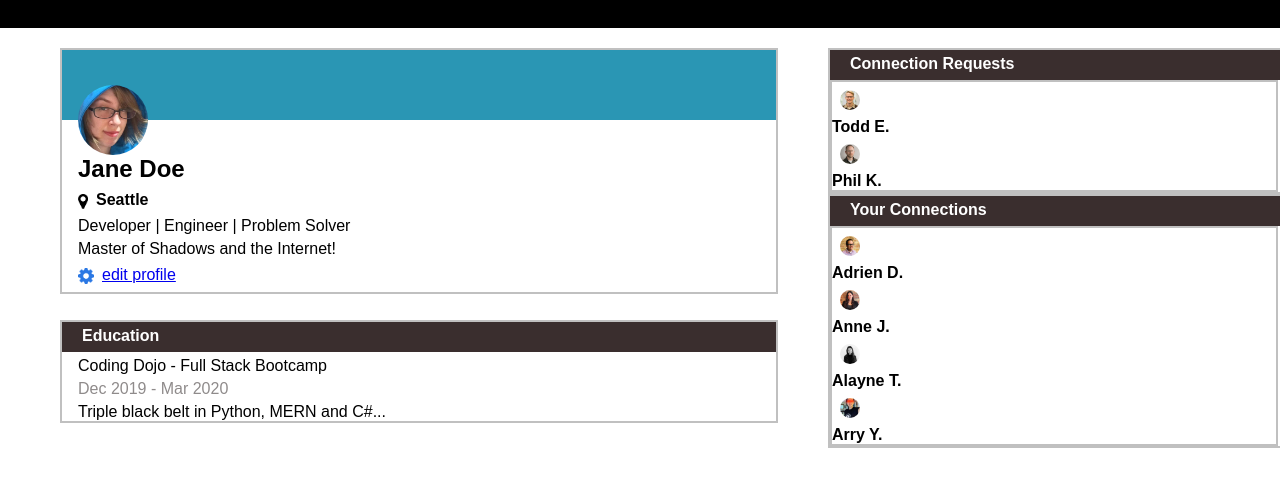
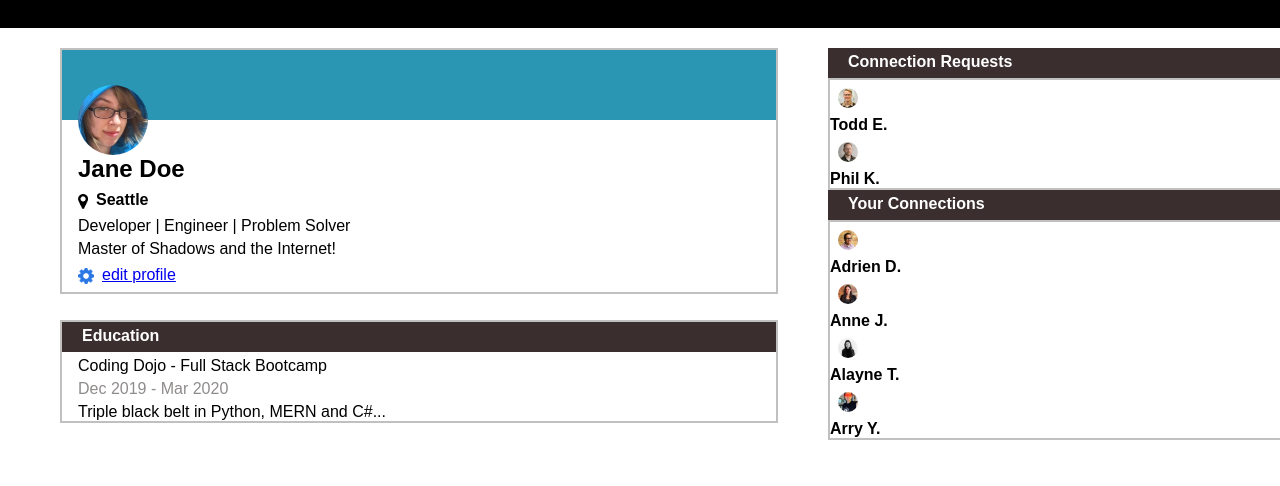
Before and after one commit to JavieraValenzuela90/Entrada-de-diccionario, a plain HTML site: page Pagina de Perfil/index.html in a window 1280 px wide. Shown: the part 72-558 px from the top of the page. Drawn offline with Linux system fonts and the light colour scheme.

Commit message:
cambios pagina de perfil

```diff
--- a/Pagina de Perfil/index.html
+++ b/Pagina de Perfil/index.html
@@ -57,7 +57,7 @@
             </div>
         </section>
         <section class="section2">
-            <div class="requests-box">
+            <div>
                 <div class="top-bar2">
                     <h4 class="education-text">
                         Connection Requests
@@ -70,7 +70,7 @@
                     <h4>Phil K.</h4>
                 </div>
             </div>
-            <div class="connections-box">
+            <div>
                 <div class="top-bar2">
                     <h4 class="education-text">
                         Your Connections
--- a/Pagina de Perfil/style.css
+++ b/Pagina de Perfil/style.css
@@ -15,7 +15,7 @@ header {
     display: flex;
     justify-content: space-evenly;
     align-items: center;
-    font-family:Arial, Helvetica, sans-serif
+    font-family:Arial, Helvetica, sans-serif;
 }
 .container {
     margin-top: 120px;
```
